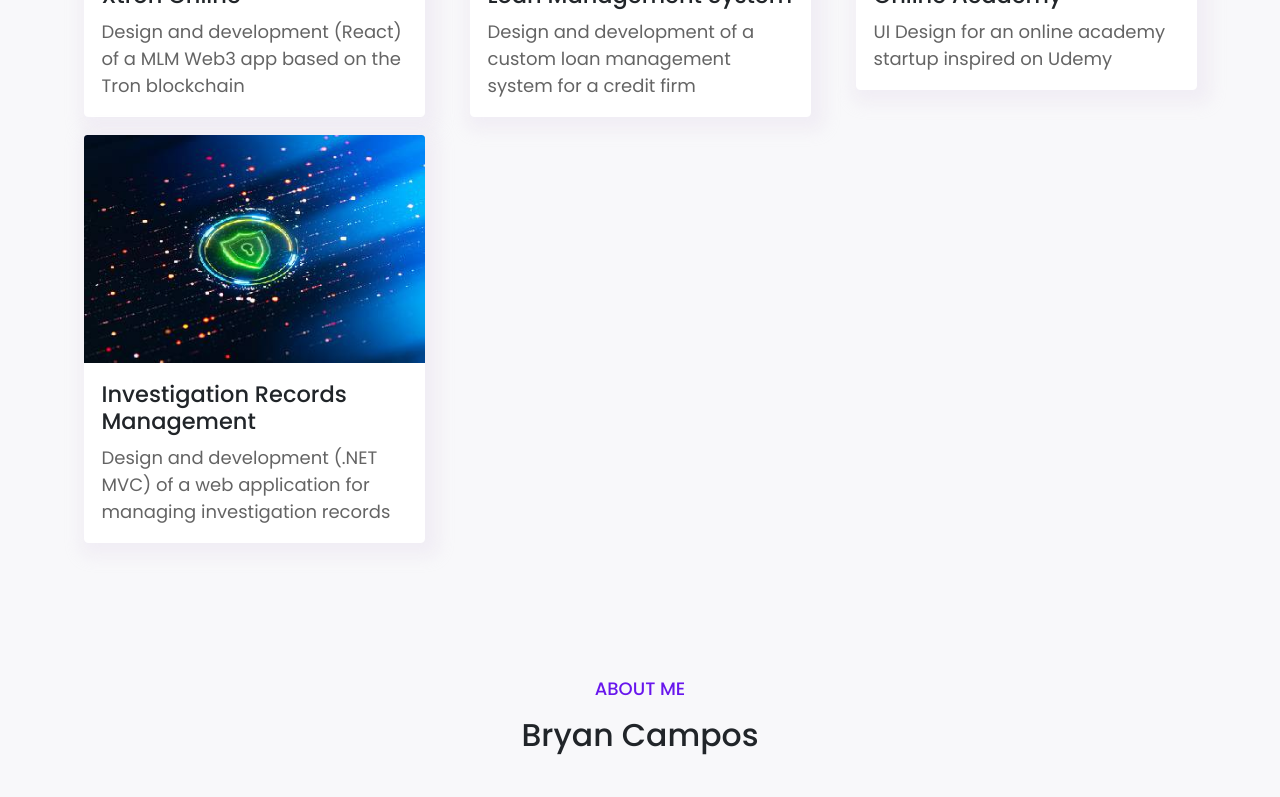
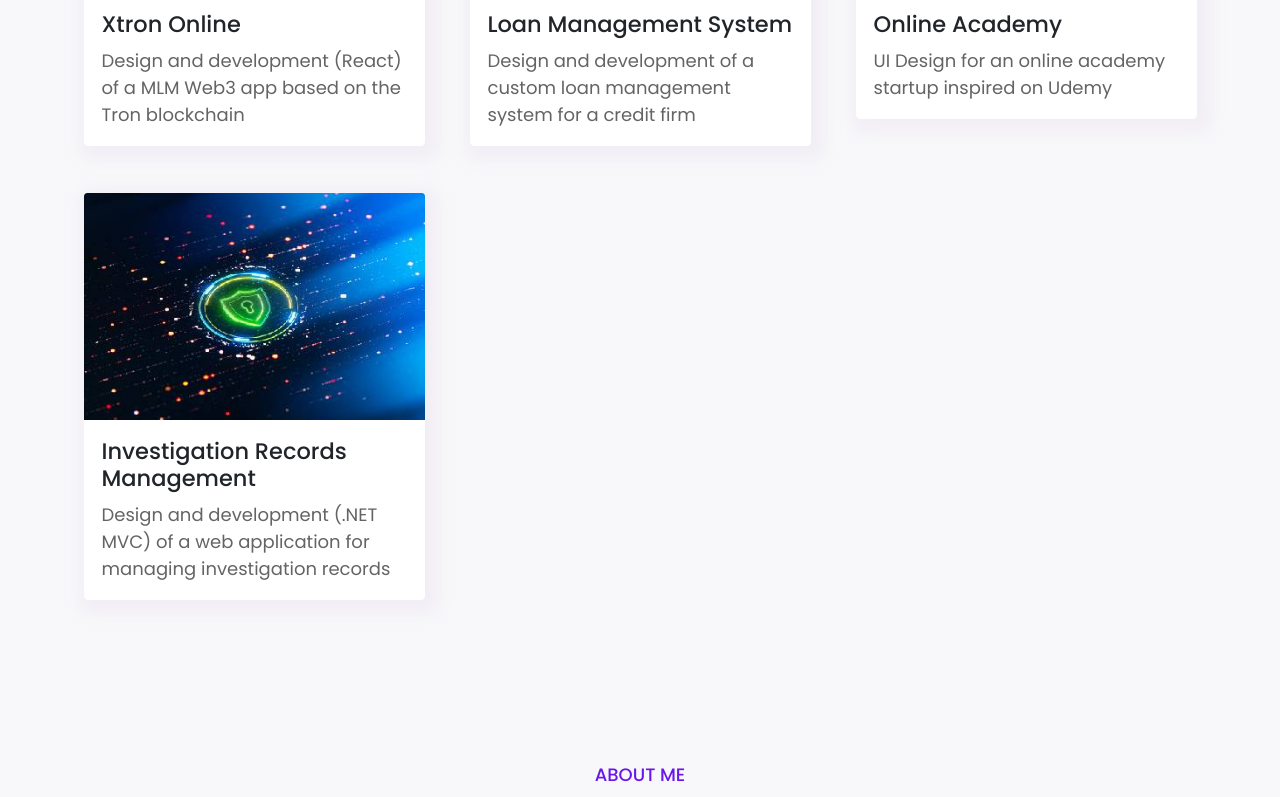
Before and after one commit to bryancodesjs/my-portfolio-page, an Angular app in the folder portfolio/: page / in a window 1280 px wide. Shown: the part 2791-3588 px from the top of the page. Built offline with nearby package versions, Linux system fonts and the light colour scheme.

Commit message:
fixed a minor card alignment issue

```diff
--- a/portfolio/src/styles.scss
+++ b/portfolio/src/styles.scss
@@ -100,6 +100,7 @@ a i {
             box-shadow: 5px 5px 15px 9px rgb(224 213 231 / 25%);
             border: none !important;
             transition: 0.5s ease-out;
+            margin-bottom: 1.6rem;
             &:hover {
                 transition: 0.2s ease;
                 cursor: pointer;
```
